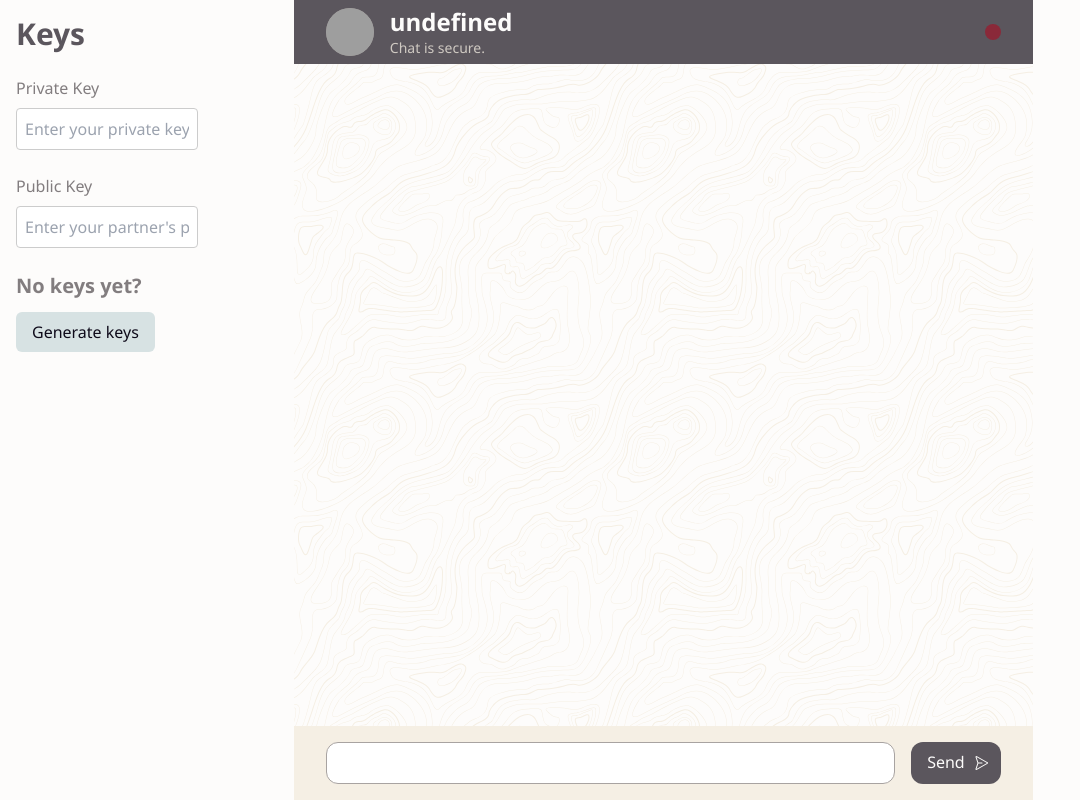
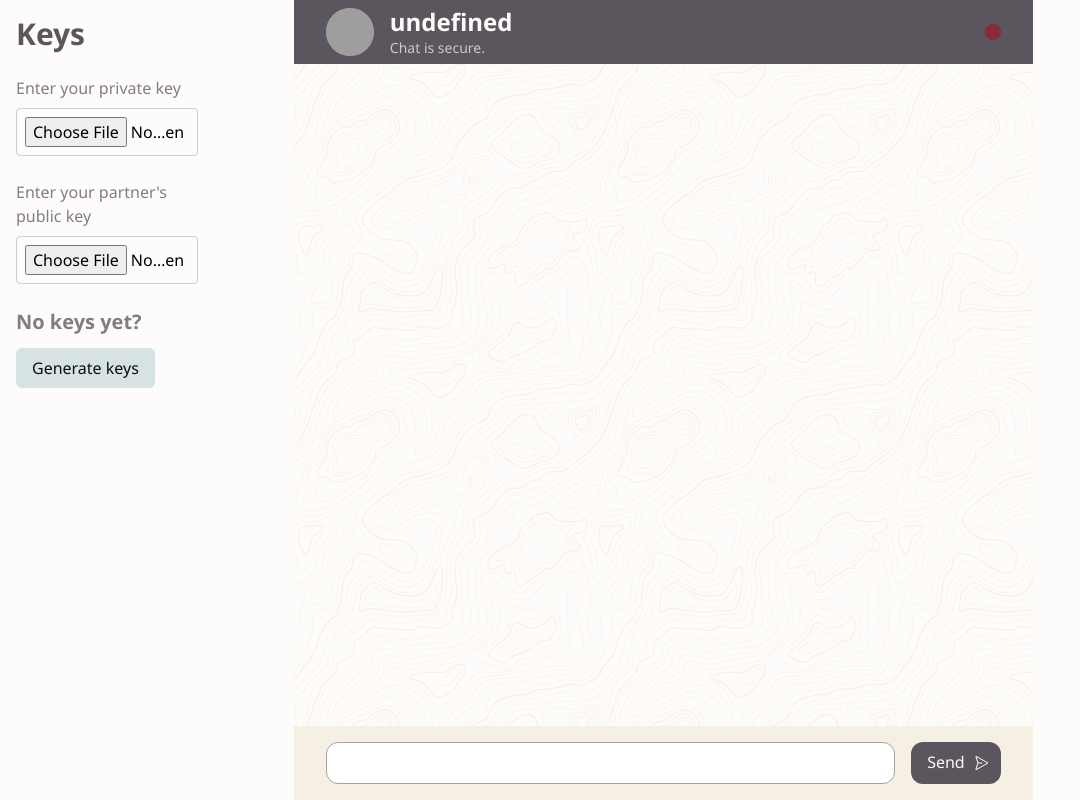
Before and after one commit to FelineJTD/secure-chat-kripto, a Svelte app in the folder client/: page / in a window 1280 px wide. Shown: the whole page, without its empty margins (0-1080 px from the left). Built offline with nearby package versions, Linux system fonts and the light colour scheme; grey boxes are pictures that could not be loaded.

Commit message:
feat: load keys from files

```diff
--- a/client/src/App.svelte
+++ b/client/src/App.svelte
@@ -69,6 +69,12 @@
     return [new Point(BigInt(points[0].x), BigInt(points[0].y)), new Point(BigInt(points[1].x), BigInt(points[1].y))]
   }
 
+  // Convert JSON string to point
+  function JSONToPoint(json: string): Point {
+    const point = JSON.parse(json)
+    return new Point(BigInt(point.x), BigInt(point.y))
+  }
+
   // Generate key pairs
   function generate() {
     const [priv, pub] = generateKeyPair()
@@ -94,6 +100,28 @@
     URL.revokeObjectURL(pubKeyURL)
     privKeyLink.remove()
     pubKeyLink.remove()
+  }
+
+  function setPrivKeyECC(e: Event) {
+    const file = (e.target as HTMLInputElement).files?.[0]
+    if (!file) return
+    const reader = new FileReader()
+    reader.onload = () => {
+      privKeyECC = BigInt(reader.result as string)
+      console.log("privKeyECC", privKeyECC)
+    }
+    reader.readAsText(file)
+  }
+
+  function setPubKeyECC(e: Event) {
+    const file = (e.target as HTMLInputElement).files?.[0]
+    if (!file) return
+    const reader = new FileReader()
+    reader.onload = () => {
+      pubKeyECC = JSONToPoint(reader.result as string)
+      console.log("pubKeyECC", pubKeyECC)
+    }
+    reader.readAsText(file)
   }
 
   onMount(() => {
@@ -137,7 +165,7 @@
 
 <main class="bg-neutral-100 h-screen">
   <div class="flex flex-col lg:flex-row w-full h-screen">
-    <KeyInputs onGenerate={generate} />
+    <KeyInputs onGenerate={generate} setPrivKeyECC={setPrivKeyECC} setPubKeyECC={setPubKeyECC} />
     <Container>
       <ChatHeader sender={id} isConnected={isConnected} />
       <ChatContainer>
--- a/client/src/lib/KeyInputs.svelte
+++ b/client/src/lib/KeyInputs.svelte
@@ -1,13 +1,15 @@
 <script lang="ts">
   export let onGenerate
+  export let setPrivKeyECC
+  export let setPubKeyECC
 </script>
 
 <div class="w-0 lg:w-1/3 pr-24 flex flex-col gap-2 py-4 pl-4">
   <h1 class="text-3xl font-semibold mb-4 text-neutral-600">Keys</h1>
-  <label for="private-key" class="text-neutral-500">Private Key</label>
-  <input id="private-key" type="text" placeholder="Enter your private key" />
-  <label for="public-key" class="text-neutral-500">Public Key</label>
-  <input id="public-key" type="text" placeholder="Enter your partner's public key" />
+  <label for="private-key" class="text-neutral-500">Enter your private key</label>
+  <input id="private-key" type="file" on:change={(e) => setPrivKeyECC(e)} placeholder="Enter your private key" />
+  <label for="public-key" class="text-neutral-500">Enter your partner's public key</label>
+  <input id="public-key" type="file" on:change={(e) => setPubKeyECC(e)} placeholder="Enter your partner's public key" />
 
   <h2 class="text-xl font-semibold mb-1 text-neutral-500">No keys yet?</h2>
   <button class="bg-primary hover:bg-secondary duration-100 w-fit text-neutral-800 py-2 px-4 rounded-md" on:click={onGenerate}>Generate keys</button>
```
